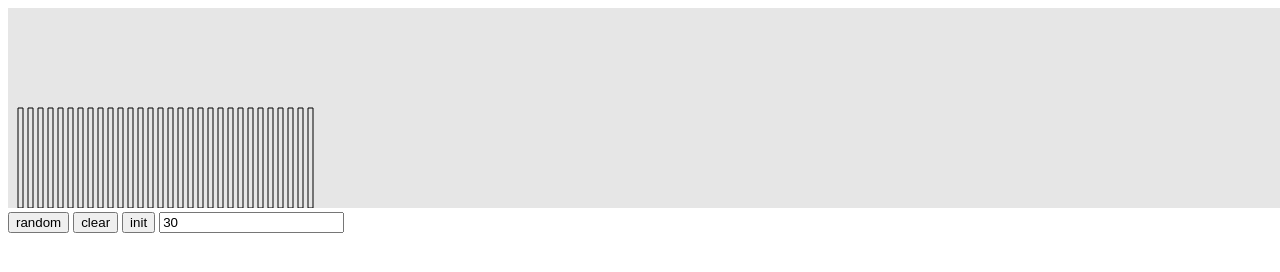
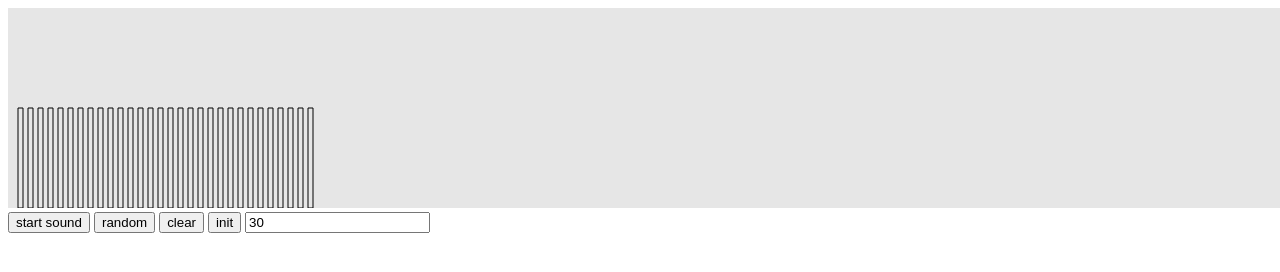
Before and after one commit to orazdow/bars, a plain HTML site: page index.html in a window 1280 px wide. Shown: the top 272 px of the page. Drawn offline with Linux system fonts and the light colour scheme.

Commit message:
chrome user input patch

```diff
--- a/index.html
+++ b/index.html
@@ -21,11 +21,12 @@
 <div id="canv">
 <canvas onmousemove="getMouse(event)" id="myCanvas" width="1400" height="200">
 </div>
+<button id="start" onclick="initAudio(event)">start sound</button>
 <button onclick="randomBars()">random</button>
 <button onclick="clearBars()">clear</button>
 <button onclick="initBars()">init</button>
 <input type="text" id="num" value="30" >
 <!-- <input type="range" id="freq" oninput="getFreq(this)" min="4" max="300" step="1" value="30"> -->
-<script src="myscript.js"></script>
+<script src="script.js"></script>
 </body>
 </html>
--- a/myscript.js
+++ b/script.js
@@ -4,6 +4,7 @@ var ctx = canvas.getContext("2d");
 var bars = [];
 var real;
 var imag;
+var context, output, wave, osc;
 
 initBars();
 
@@ -85,15 +86,19 @@ function getFreq (input) {
  osc.frequency.value = input.value;
 }
 
-var context = new AudioContext();
-var output = context.createGain();
-output.connect(context.destination);
+function initAudio(event){
+	context = new AudioContext();
+	output = context.createGain();
+	output.connect(context.destination);
 
+	wave = context.createPeriodicWave(real, imag);
+	osc = context.createOscillator();
+	osc.setPeriodicWave(wave);
 
-var wave = context.createPeriodicWave(real, imag);
-var osc = context.createOscillator();
-osc.setPeriodicWave(wave);
+	osc.frequency.value = 50;
+	osc.start();
+	osc.connect(output);
 
-osc.frequency.value = 50;
-osc.start();
-osc.connect(output);
+	let a = event.srcElement;
+	a.parentNode.removeChild(a);
+}
```
